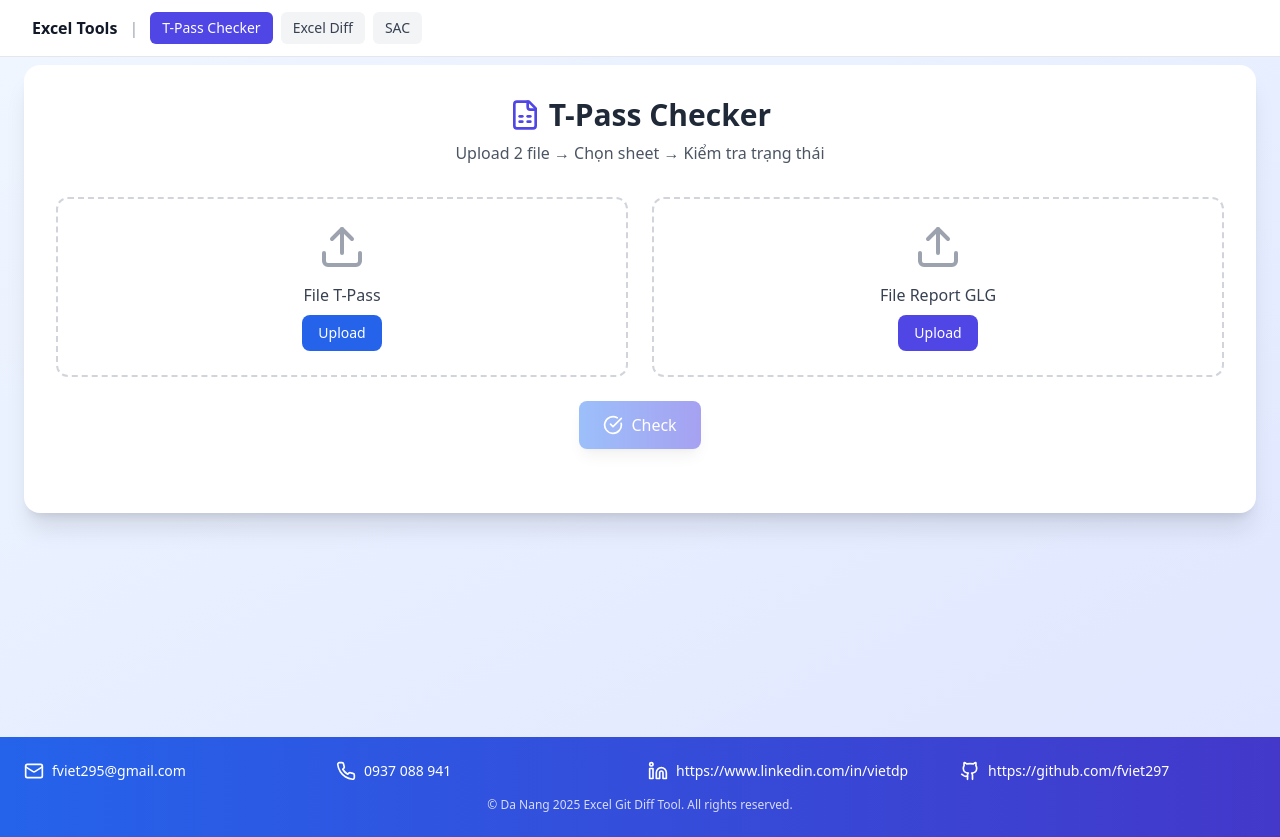
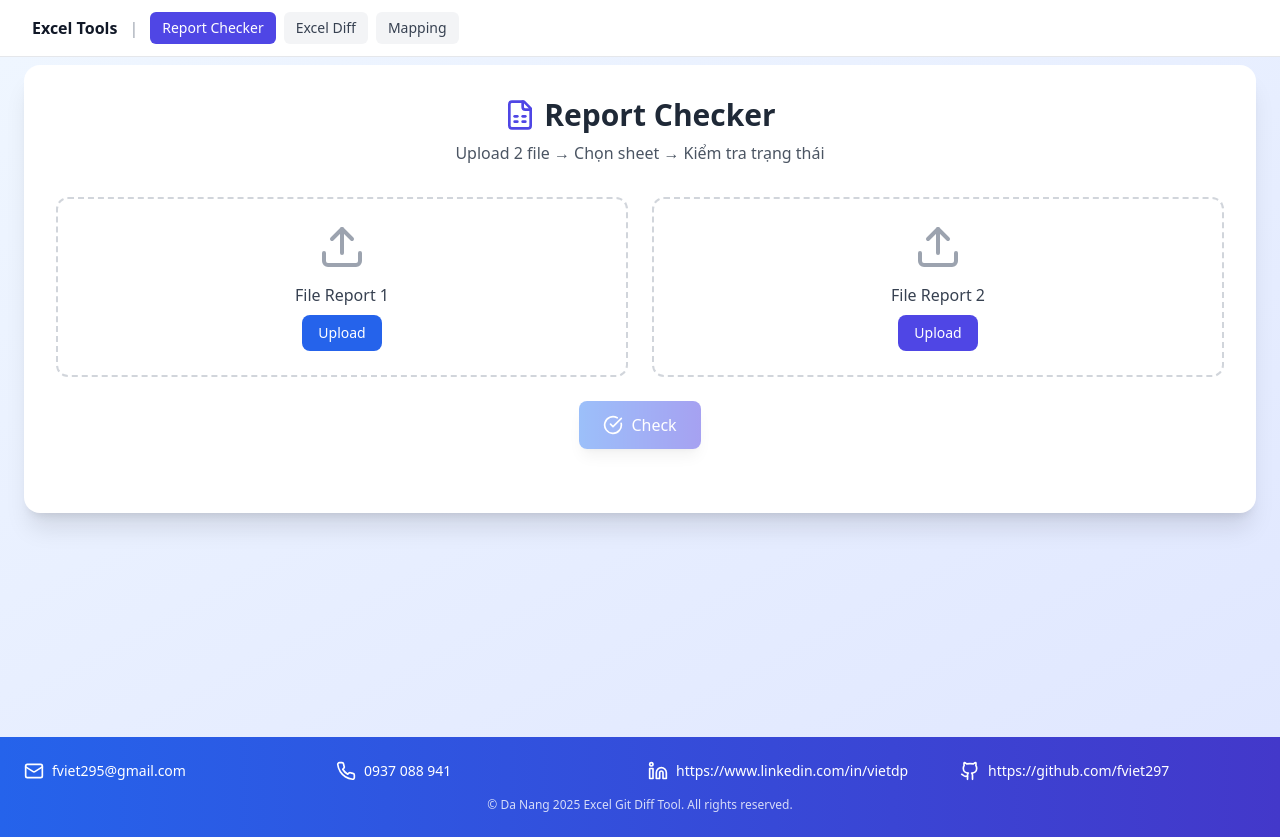
Before and after one commit to fviet297/excel-diff, a React (Vite) app: page / in a window 1280 px wide. Built offline with nearby package versions, Linux system fonts and the light colour scheme.

Commit message:
update: change UI text to common word

```diff
--- a/src/App.tsx
+++ b/src/App.tsx
@@ -6,15 +6,15 @@ import UpdateSAC from './UpdateSAC';
 
 
 // Các route đơn giản qua URL hash
-// #/tpass hoặc #/excel-diff
+// #/checker hoặc #/excel-diff
 
-type View = 'tpass' | 'excel-diff' | 'sac';
+type View = 'checker' | 'excel-diff' | 'mapping';
 
 const getViewFromHash = (): View => {
   const hash = (window.location.hash || '').toLowerCase();
   if (hash.includes('excel')) return 'excel-diff';
-  if (hash.includes('sac')) return 'sac';
-  return 'tpass';
+  if (hash.includes('mapping')) return 'mapping';
+  return 'checker';
 };
 
 export default function App() {
@@ -27,7 +27,7 @@ export default function App() {
   }, []);
 
   const goto = (v: View) => {
-    window.location.hash = v === 'tpass' ? '/tpass' : v === 'excel-diff' ? '/excel-diff' : '/sac';
+    window.location.hash = v === 'checker' ? '/checker' : v === 'excel-diff' ? '/excel-diff' : '/mapping';
   };
 
   return (
@@ -40,10 +40,10 @@ export default function App() {
             <span className="text-gray-400">|</span>
             <nav className="flex items-center gap-2">
               <button
-                onClick={() => goto('tpass')}
-                className={`${view === 'tpass' ? 'bg-indigo-600 text-white' : 'bg-gray-100 text-gray-700 hover:bg-gray-200'} px-3 py-1.5 rounded-md text-sm font-medium`}
+                onClick={() => goto('checker')}
+                className={`${view === 'checker' ? 'bg-indigo-600 text-white' : 'bg-gray-100 text-gray-700 hover:bg-gray-200'} px-3 py-1.5 rounded-md text-sm font-medium`}
               >
-                T-Pass Checker
+               Report Checker
               </button>
               <button
                 onClick={() => goto('excel-diff')}
@@ -52,10 +52,10 @@ export default function App() {
                 Excel Diff
               </button>
               <button
-                onClick={() => goto('sac')}
-                className={`${view === 'sac' ? 'bg-indigo-600 text-white' : 'bg-gray-100 text-gray-700 hover:bg-gray-200'} px-3 py-1.5 rounded-md text-sm font-medium`}
+                onClick={() => goto('mapping')}
+                className={`${view === 'mapping' ? 'bg-indigo-600 text-white' : 'bg-gray-100 text-gray-700 hover:bg-gray-200'} px-3 py-1.5 rounded-md text-sm font-medium`}
               >
-                SAC
+                Mapping
               </button>
             </nav>
           </div>
@@ -65,7 +65,7 @@ export default function App() {
 
       {/* Nội dung trang */}
       <main className="flex-1">
-        {view === 'tpass' ? <CheckTpass /> : view === 'excel-diff' ? <ExcelChangeTracker /> : <UpdateSAC />}
+        {view === 'checker' ? <CheckTpass /> : view === 'excel-diff' ? <ExcelChangeTracker /> : <UpdateSAC />}
       </main>
       <AppFooter />
     </div>
--- a/src/CheckTpass.tsx
+++ b/src/CheckTpass.tsx
@@ -245,7 +245,7 @@ export default function App() {
     const url = URL.createObjectURL(blob);
     const a = document.createElement('a');
     a.href = url;
-    a.download = `T-Pass-Report-${new Date().toISOString().slice(0, 10)}.txt`;
+    a.download = `Report-${new Date().toISOString().slice(0, 10)}.txt`;
     a.click();
   };
 
@@ -260,7 +260,7 @@ export default function App() {
               <div className="text-center mb-8">
                 <h1 className="text-3xl font-bold text-gray-800 mb-2 flex items-center justify-center gap-2">
                   <FileSpreadsheet className="w-8 h-8 text-indigo-600" />
-                  T-Pass Checker
+                 Report Checker
                 </h1>
                 <p className="text-gray-600">Upload 2 file → Chọn sheet → Kiểm tra trạng thái</p>
               </div>
@@ -269,7 +269,7 @@ export default function App() {
               <div className="grid md:grid-cols-2 gap-6 mb-6">
                 <div className={`border-2 border-dashed rounded-xl p-6 text-center transition-all ${file1 ? 'border-green-400 bg-green-50' : 'border-gray-300 hover:border-gray-400'}`}>
                   <Upload className="w-12 h-12 mx-auto mb-3 text-gray-400" />
-                  <label className="block font-medium text-gray-700 mb-2">File T-Pass</label>
+                  <label className="block font-medium text-gray-700 mb-2">File Report 1</label>
                   <input
                     type="file"
                     accept=".xlsx"
@@ -285,7 +285,7 @@ export default function App() {
 
                 <div className={`border-2 border-dashed rounded-xl p-6 text-center transition-all ${file2 ? 'border-green-400 bg-green-50' : 'border-gray-300 hover:border-gray-400'}`}>
                   <Upload className="w-12 h-12 mx-auto mb-3 text-gray-400" />
-                  <label className="block font-medium text-gray-700 mb-2">File Report GLG</label>
+                  <label className="block font-medium text-gray-700 mb-2">File Report 2</label>
                   <input
                     type="file"
                     accept=".xlsx"
--- a/src/UpdateSAC.tsx
+++ b/src/UpdateSAC.tsx
@@ -9,12 +9,11 @@ export default function ExcelMerger() {
   const [result, setResult] = useState(null);
   const [error, setError] = useState(null);
 
-  // Tên cột có thể tùy chỉnh
   const [columns, setColumns] = useState({
-    file1Source: 'Event Source',
-    file1Target: 'Remark',
-    file2Code: 'Code',
-    file2Value: 'Cam No'
+    file1Source: 'Source',
+    file1Target: 'Target',
+    file2Code: 'Mapping Code',
+    file2Value: 'Mapping Value'
   });
 
   const [showSettings, setShowSettings] = useState(false);
@@ -116,7 +115,7 @@ export default function ExcelMerger() {
       XLSX.utils.book_append_sheet(wb, ws, 'Sheet1');
 
       // Xuất file
-      XLSX.writeFile(wb, 'file_da_chinh_sua.xlsx');
+      XLSX.writeFile(wb, 'output.xlsx');
 
       setResult({
         total: data1.length,
@@ -136,7 +135,7 @@ export default function ExcelMerger() {
         <div className="bg-white rounded-2xl shadow-xl p-8">
           <div className="flex items-center justify-between mb-2">
             <h1 className="text-3xl font-bold text-gray-800">
-              Công cụ chỉnh sửa Excel
+              Công cụ mapping Excel
             </h1>
             <button
               onClick={() => setShowSettings(!showSettings)}
```
